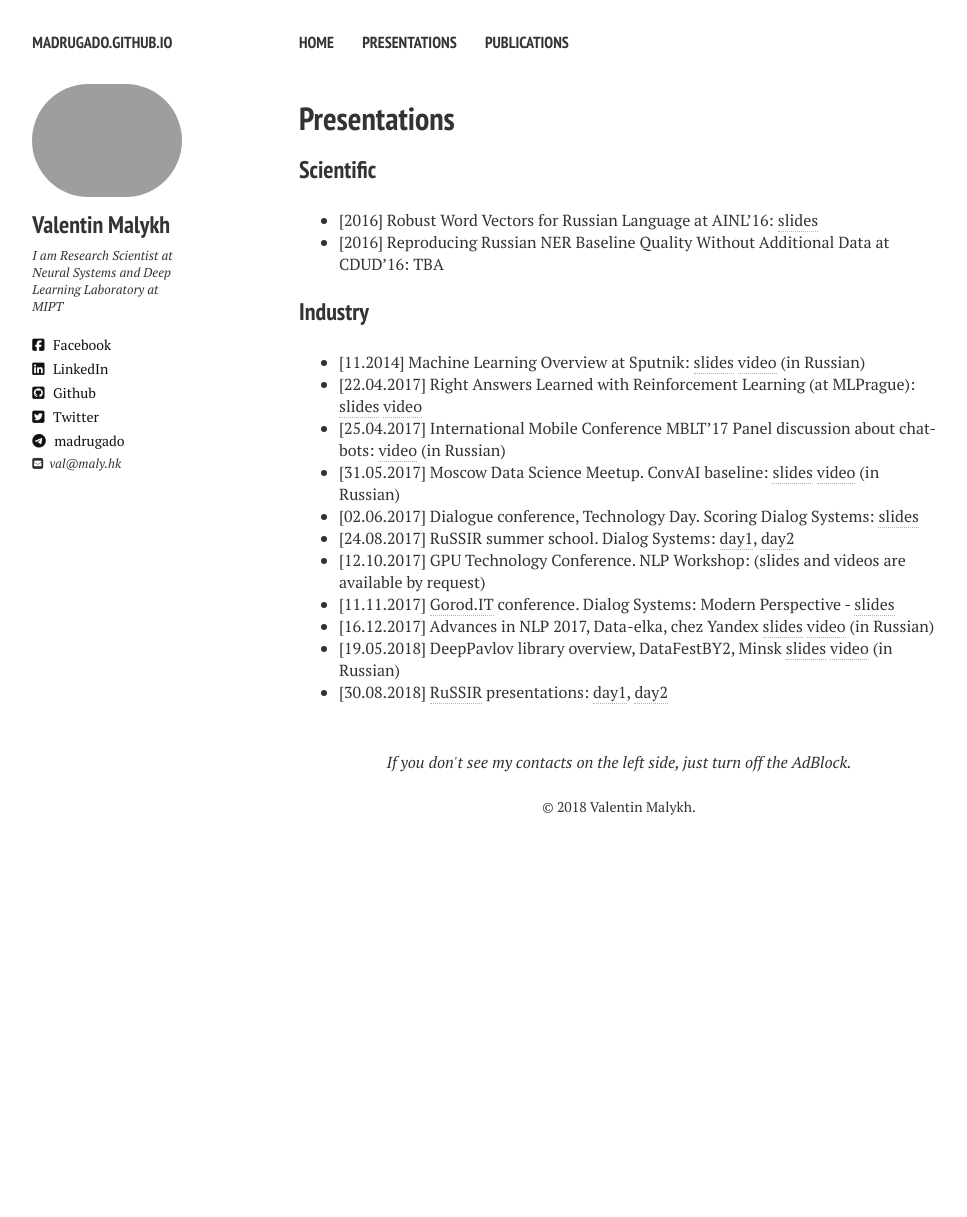
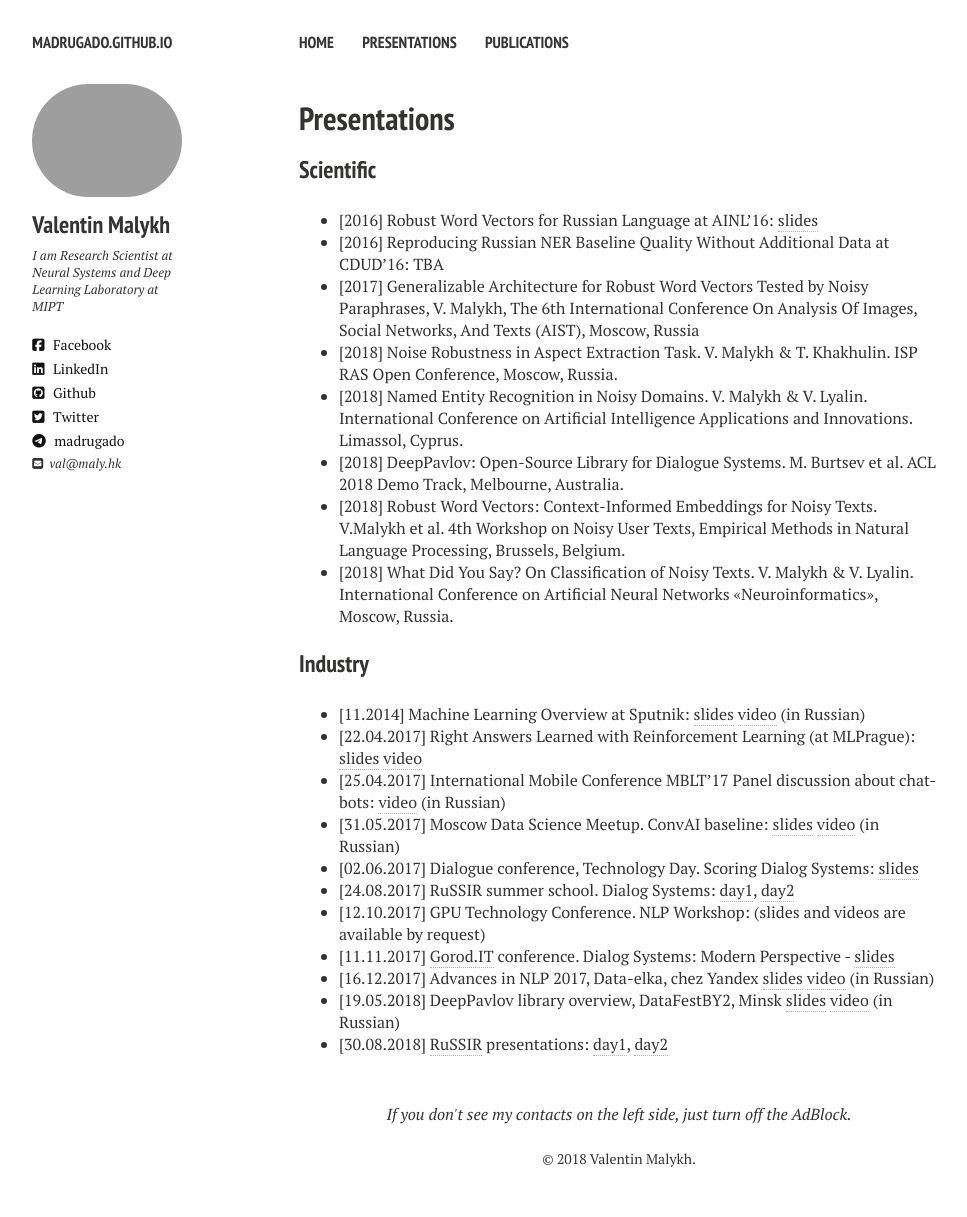
Before and after one commit to madrugado/madrugado.github.io, a Jekyll site: the page built from presentations.md, in a window 1280 px wide. Shown: the whole page, without its empty margins (21-988 px from the left). Built offline with Jekyll 4.4.1, drawn with Linux system fonts in a browser that asks for light colours; nearby versions of some CDN libraries; before the commit the page ends 900 px from its top, so only the background shows below that.

Commit message:
ENH: scientific presentations

```diff
--- a/presentations.md
+++ b/presentations.md
@@ -8,6 +8,12 @@ tagline: A List of Presentations' Materials
 ### Scientific
 - [2016] Robust Word Vectors for Russian Language at AINL'16: [slides](pdf/ainl2016.pdf)
 - [2016] Reproducing Russian NER Baseline Quality Without Additional Data at CDUD'16: TBA
+- [2017] Generalizable Architecture for Robust Word Vectors Tested by Noisy Paraphrases, V. Malykh, The 6th International Conference On Analysis Of Images, Social Networks, And Texts (AIST), Moscow, Russia
+- [2018] Noise Robustness in Aspect Extraction Task. V. Malykh & T. Khakhulin. ISP RAS Open Conference, Moscow, Russia.
+- [2018] Named Entity Recognition in Noisy Domains. V. Malykh & V. Lyalin. International Conference on Artificial Intelligence Applications and Innovations. Limassol, Cyprus.
+- [2018] DeepPavlov: Open-Source Library for Dialogue Systems. M. Burtsev et al. ACL 2018 Demo Track, Melbourne, Australia.
+- [2018] Robust Word Vectors: Context-Informed Embeddings for Noisy Texts. V.Malykh et al. 4th Workshop on Noisy User Texts, Empirical Methods in Natural Language Processing, Brussels, Belgium.
+- [2018] What Did You Say? On Classification of Noisy Texts. V. Malykh & V. Lyalin. International Conference on Artificial Neural Networks «Neuroinformatics», Moscow, Russia.
 
 ### Industry
 - [11.2014] Machine Learning Overview at Sputnik: [slides](pdf/Sputnik_seminar2015.pdf) [video](https://www.youtube.com/watch?v=2B7X7HvoWek) (in Russian)
```
